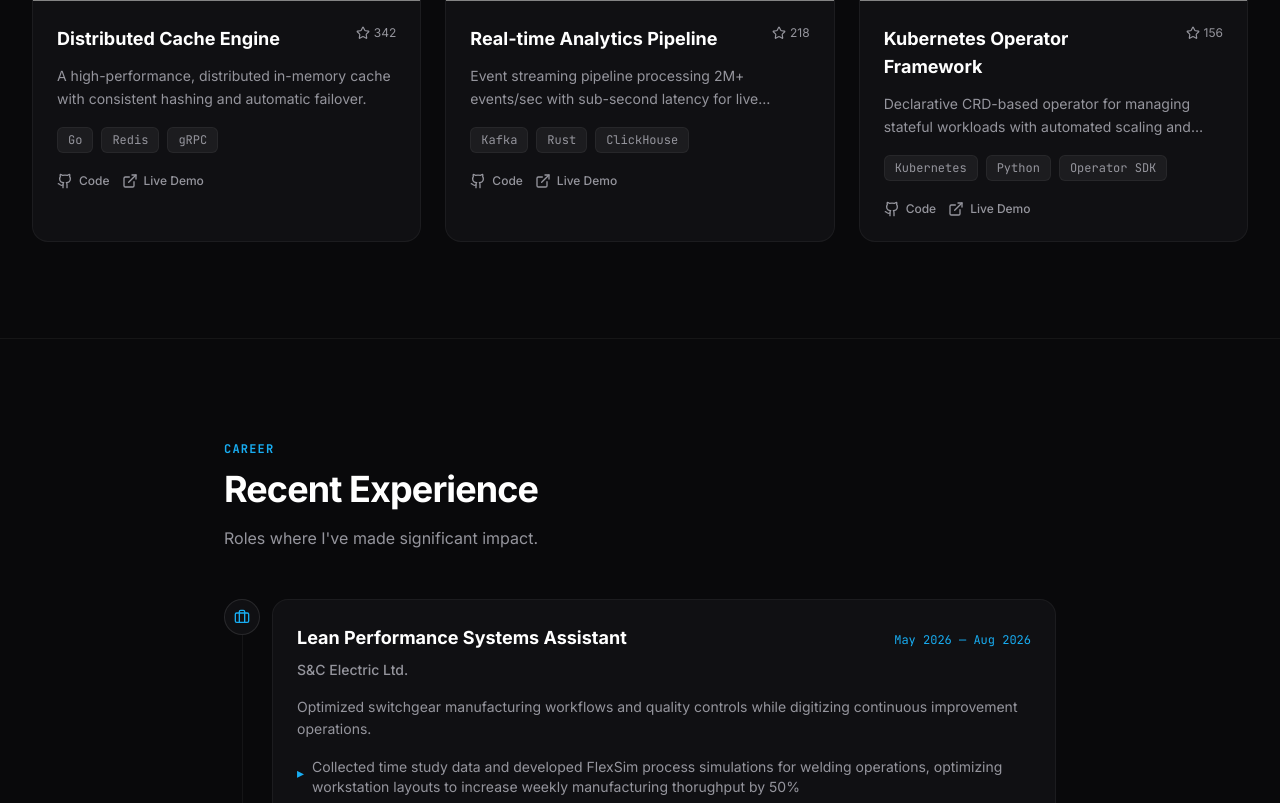
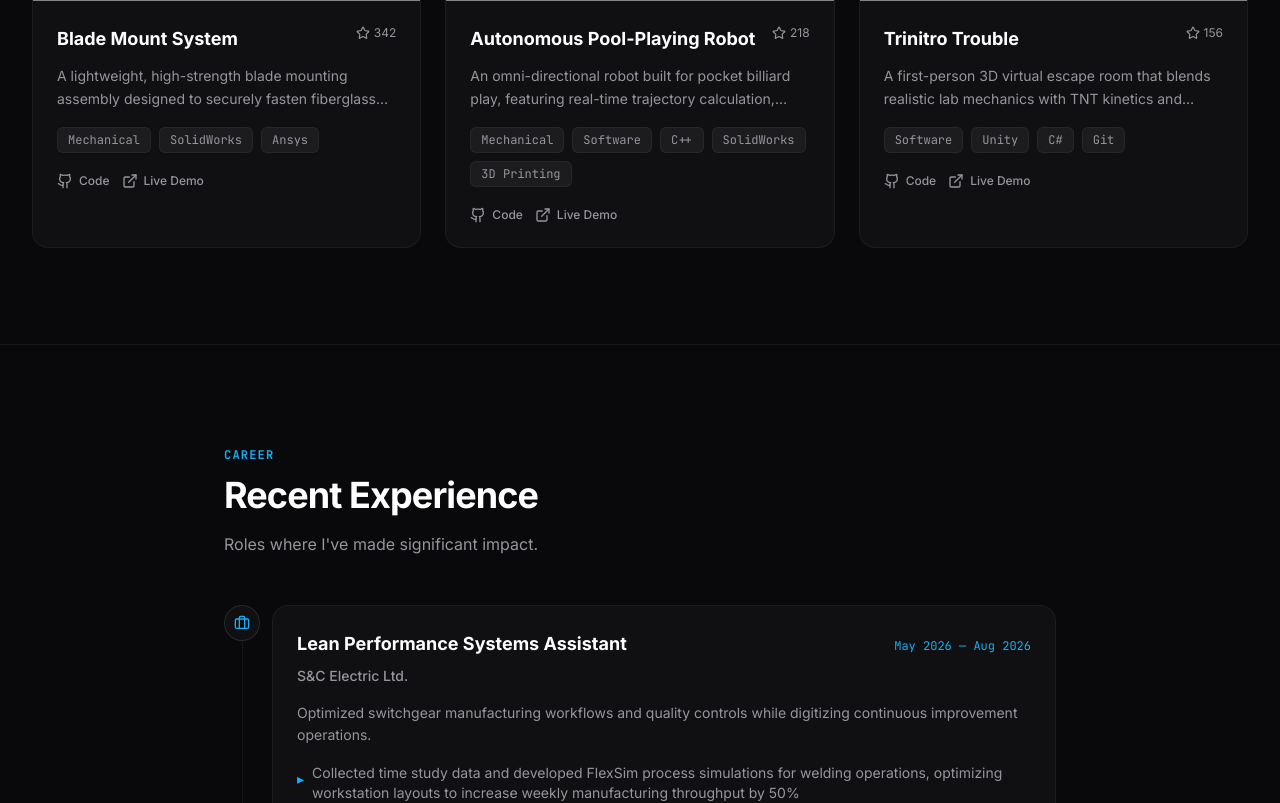
Before and after one commit to choi9948/Seunghee-Choi-Portfolio, a React (Vite) app: page / in a window 1280 px wide. Shown: the part 1660-2463 px from the top of the page. Built offline with nearby package versions, Linux system fonts and the light colour scheme; grey boxes are pictures that could not be loaded; what @radix-ui/themes would draw is missing.

Commit message:
Update featured projects and skills in Home.tsx

```diff
--- a/src/pages/Home.tsx
+++ b/src/pages/Home.tsx
@@ -10,32 +10,31 @@ import React from 'react';
     const featuredProjects: Project[] = [
       {
         id: '1',
-        title: 'Distributed Cache Engine',
-        description: 'A high-performance, distributed in-memory cache with consistent hashing and automatic failover.',
-        tags: ['Go', 'Redis', 'gRPC'],
+        title: 'Blade Mount System',
+        description: 'A lightweight, high-strength blade mounting assembly designed to securely fasten fiberglass wind turbine blades to the main hub shaft under heavy aerodynamic and centrifugal forces.',
+        tags: ['Mechanical', 'SolidWorks', 'Ansys'],
         stars: 342,
-        githubUrl: 'https://github.com',
         liveUrl: 'https://example.com',
         image: 'https://images.unsplash.com/photo-1555066931-4365d14bab8c?w=640&h=400&fit=crop',
       },
       {
-        id: '2',
-        title: 'Real-time Analytics Pipeline',
-        description: 'Event streaming pipeline processing 2M+ events/sec with sub-second latency for live dashboards.',
-        tags: ['Kafka', 'Rust', 'ClickHouse'],
+      id: '2',
+        title: 'Autonomous Pool-Playing Robot',
+        description: 'An omni-directional robot built for pocket billiard play, featuring real-time trajectory calculation, custom 3D-printed chassis, and repeatable motorized actuation.',
+        tags: ['Mechanical', 'Software', 'C++', 'SolidWorks', '3D Printing'],
         stars: 218,
-        githubUrl: 'https://github.com',
-        liveUrl: 'https://example.com',
+        githubUrl: 'https://github.com/choi9948/autonomous-pool-playing-robot',
+        liveUrl: 'https://www.youtube.com/watch?v=q3JY4VizYow',
         image: 'https://images.unsplash.com/photo-1551288049-bebda4e38f71?w=640&h=400&fit=crop',
       },
       {
         id: '3',
-        title: 'Kubernetes Operator Framework',
-        description: 'Declarative CRD-based operator for managing stateful workloads with automated scaling and recovery.',
-        tags: ['Kubernetes', 'Python', 'Operator SDK'],
+        title: 'Trinitro Trouble',
+        description: 'A first-person 3D virtual escape room that blends realistic lab mechanics with TNT kinetics and molecular structure puzzles.',
+        tags: ['Software', 'Unity', 'C#', 'Git'],
         stars: 156,
-        githubUrl: 'https://github.com',
-        liveUrl: 'https://example.com',
+        githubUrl: 'https://github.com/choi9948/Chem_Escape_Room',
+        liveUrl: 'https://play.unity.com/en/games/18ee9ded-f099-422a-8f58-19072cb0953d/trinitro-trouble',
         image: 'https://images.unsplash.com/photo-1518770660439-4636190af475?w=640&h=400&fit=crop',
       },
     ];
@@ -48,7 +47,7 @@ import React from 'react';
         period: 'May 2026 — Aug 2026',
         description: 'Optimized switchgear manufacturing workflows and quality controls while digitizing continuous improvement operations.',
         achievements: [
-          'Collected time study data and developed FlexSim process simulations for welding operations, optimizing workstation layouts to increase weekly manufacturing thorughput by 50%',
+          'Collected time study data and developed FlexSim process simulations for welding operations, optimizing workstation layouts to increase weekly manufacturing throughput by 50%',
           'Collaborated with QA teams and paint line operators to establish 3 SOPs for colour changeovers and coating applications for electrostatic paint guns, conducting trials that reduced TA% powder paint waste by 26%',
         ],
         stack: ['FlexSim', 'VBA', 'Power Apps', 'Power Automate', 'JSON', 'Azure'],
@@ -68,7 +67,7 @@ import React from 'react';
     ];
 
     const skills = [
-      { icon: Code2, label: 'Languages', value: 'C++ · Python · Java · C# · JSON · HTML/CSS · VBA' },
+      { icon: Code2, label: 'Languages', value: 'C++ · Python · Java · C# · HTML/CSS · VBA' },
       { icon: Cpu, label: 'Developer Tools', value: 'Git · GitLab · VS Code · Unity · Processing · Power Apps · Power Automate'},
       { icon: Wrench, label: 'CAD & Simulation', value: 'SolidWorks · AutoCAD · Ansys · FlexSim' },
       { icon: Layers, label: 'Quality & Process', value: 'Lean Six Sigma · DMAIC · Root Cause Analysis · 5S' },
```
